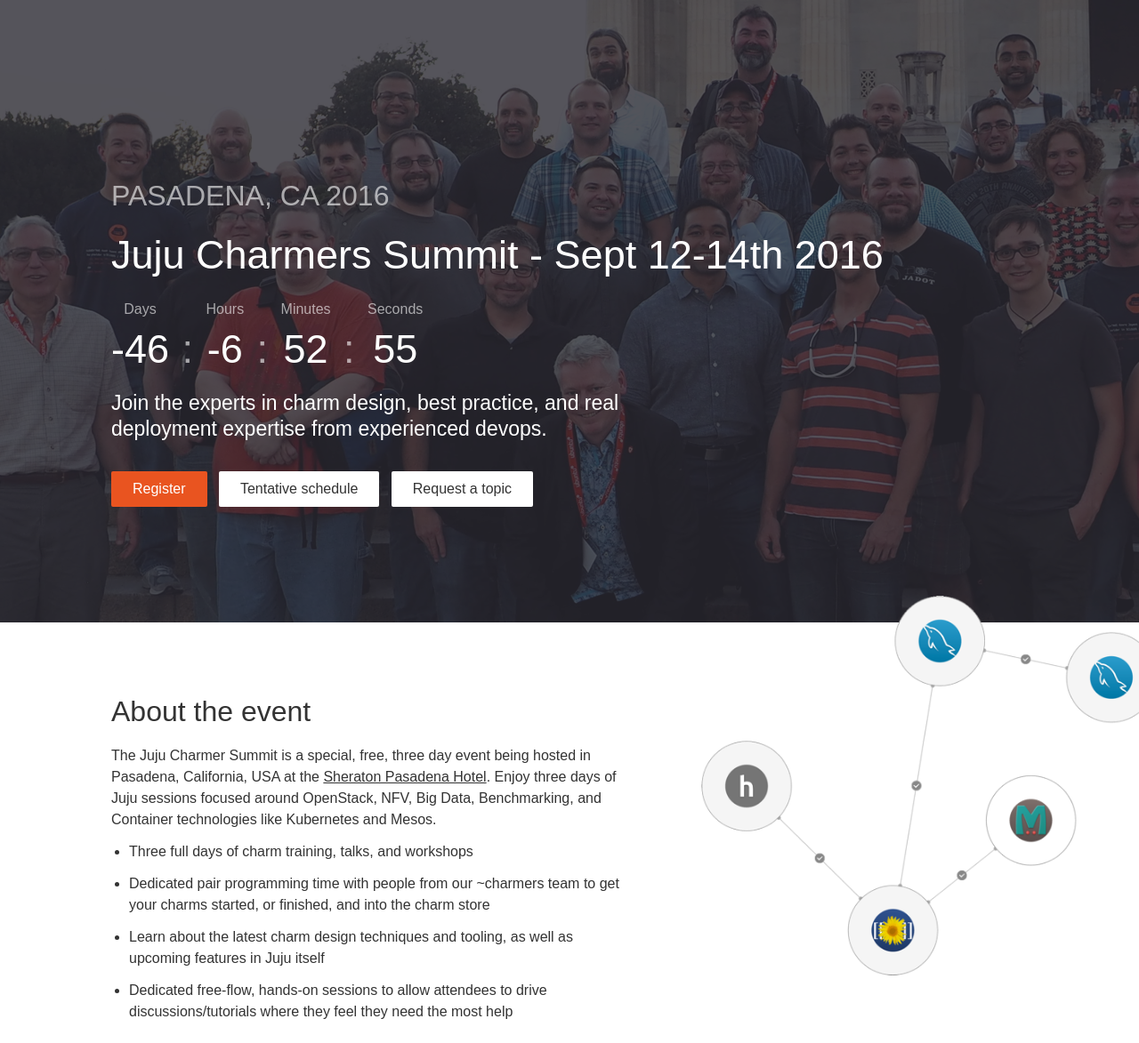
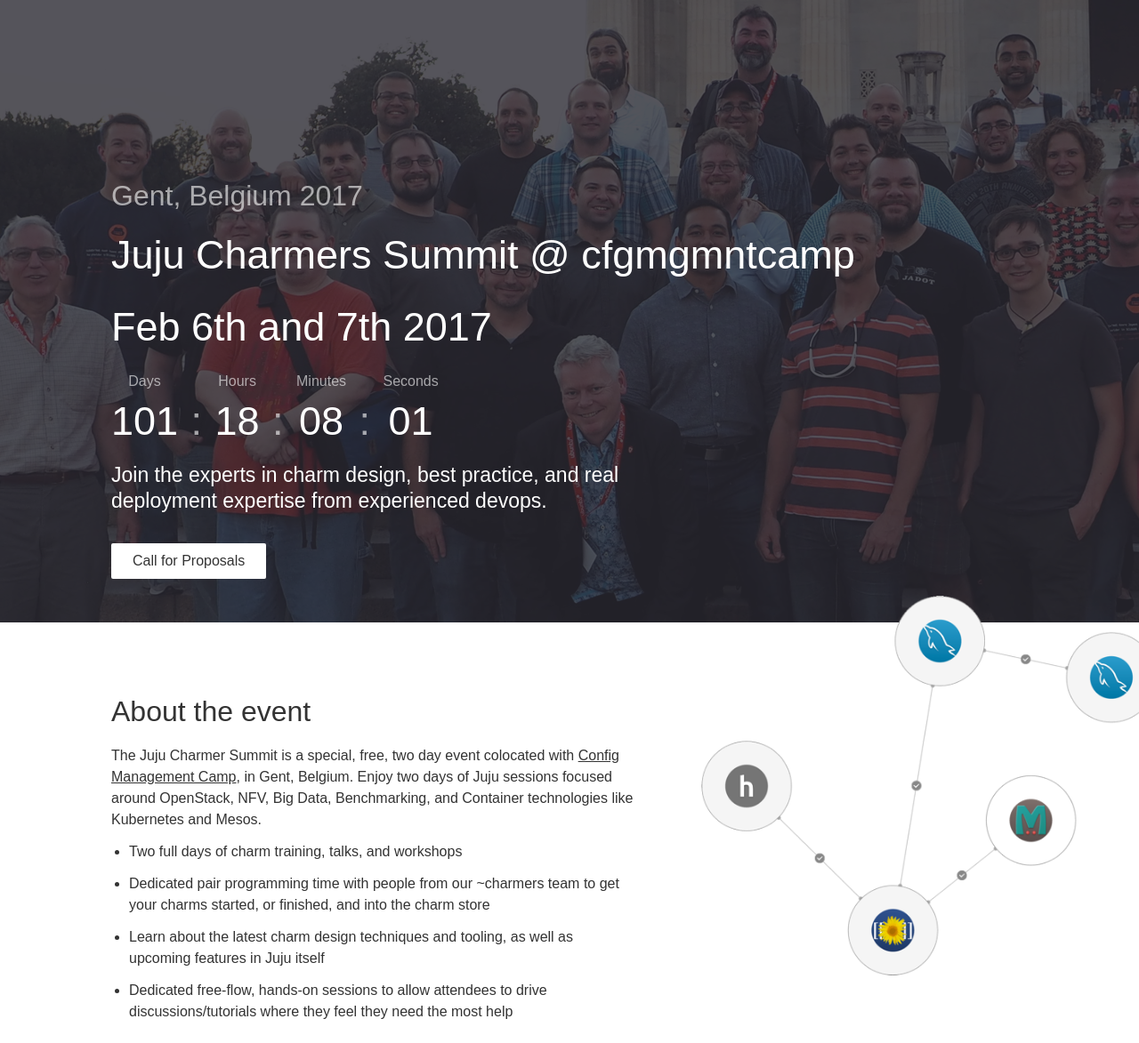
Before and after one commit to juju-solutions/juju-summit, a website: page index.html in a window 1280 px wide. Shown: the top 1173 px of the page at 89% size. Drawn offline with Linux system fonts and the light colour scheme; a web font is replaced by a local one.

Commit message:
Update for Gent 2017.

```diff
--- a/index.html
+++ b/index.html
@@ -33,8 +33,9 @@
             <div class="row-hero">
               <div class="inner-wrapper">
                 <div class="eleven-col">
-                  <h2 class="opacity">PASADENA, CA 2016</h2>
-                  <h1>Juju Charmers Summit - Sept 12-14th 2016</h1>
+                  <h2 class="opacity">Gent, Belgium 2017</h2>
+                  <h1>Juju Charmers Summit @ cfgmgmntcamp<h1>
+                  <h1>Feb 6th and 7th 2017</h1>
                   <div id="clockdiv">
                     <div class="figure-container">
                       <div class="smalltext">Days</div>
@@ -65,9 +66,9 @@
                 </div>
                 <div class="eight-col">
                   <h3>Join the experts in charm design, best practice, and real deployment expertise from experienced devops.</h3>
-                  <a href="https://www.eventbrite.co.uk/e/3rd-juju-charmer-summit-pasadena-ca-tickets-25977092182"><button class="" type="button" name="button">Register</button></a>&nbsp;&nbsp;
-                  <a href="https://docs.google.com/spreadsheets/d/1czOlxejWRkE5tHnX8c04Xo5ZhxVe5auiDoCBqR4mN90/edit?usp=sharing"><button class="button--primary" type="button" name="button">Tentative schedule</button></a>&nbsp;&nbsp;
-                  <a href="http://goo.gl/forms/MS6Xkdja9hjPDmFE3"><button class="button--primary" type="button" name="button">Request a topic</button></a>&nbsp;&nbsp;
+                  <!-- <a href="https://www.eventbrite.co.uk/e/3rd-juju-charmer-summit-pasadena-ca-tickets-25977092182"><button class="" type="button" name="button">Register</button></a>&nbsp;&nbsp;
+                  <a href="https://docs.google.com/spreadsheets/d/1czOlxejWRkE5tHnX8c04Xo5ZhxVe5auiDoCBqR4mN90/edit?usp=sharing"><button class="button--primary" type="button" name="button">Tentative schedule</button></a>&nbsp;&nbsp; -->
+                  <a href="https://docs.google.com/forms/d/e/1FAIpQLSeAMyDhrz4Z-xcSvCIroDoA1EKy-FhWIRwg8CEwjB1Lt9GM_g/viewform?c=0&w=1"><button class="button--primary" type="button" name="button">Call for Proposals</button></a>&nbsp;&nbsp;
                 </div>
               </div>
             </div>
@@ -76,9 +77,9 @@
                 <div class="seven-col">
                   <h2>About the event</h2>
                   <p>
-                    The Juju Charmer Summit is a special, free, three day event being hosted in Pasadena, California, USA at the <a href="http://www.sheratonpasadena.com/">Sheraton Pasadena Hotel</a>. Enjoy three days of Juju sessions focused around OpenStack, NFV, Big Data, Benchmarking, and Container technologies like Kubernetes and Mesos.
+                    The Juju Charmer Summit is a special, free, two day event colocated with <a href="http://cfgmgmtcamp.eu/gent-2017/">Config Management Camp</a>, in Gent, Belgium. Enjoy two days of Juju sessions focused around OpenStack, NFV, Big Data, Benchmarking, and Container technologies like Kubernetes and Mesos.
                     <ul>
-                      <li>Three full days of charm training, talks, and workshops</li>
+                      <li>Two full days of charm training, talks, and workshops</li>
                       <li>Dedicated pair programming time with people from our ~charmers team to get your charms started, or finished, and into the charm store</li>
                       <li>Learn about the latest charm design techniques and tooling, as well as upcoming features in Juju itself</li>
                       <li>Dedicated free-flow, hands-on sessions to allow attendees to drive discussions/tutorials where they feel they need the most help</li>
@@ -106,7 +107,8 @@
               </div>
             </div>
             <div class="white-row"></div>
-            <div class="row">
+            <!--
+              <div class="row">
               <div class="inner-wrapper">
                 <div class="six-col map">
                   <iframe src="https://www.google.com/maps/embed?pb=!1m18!1m12!1m3!1d46958.22280607045!2d-118.15512220936427!3d34.14834988039346!2m3!1f0!2f0!3f0!3m2!1i1024!2i768!4f13.1!3m3!1m2!1s0x80c2c2dc38330b51%3A0x52b41161ad18f4a!2sPasadena%2C+CA%2C+USA!5e0!3m2!1sen!2suk!4v1464012566209" width="50%" height="370" frameborder="0" style="border:0" allowfullscreen></iframe>
@@ -119,6 +121,7 @@
                   <p>Mail: <a href="mailto:juju@lists.ubuntu.com">juju@lists.ubuntu.com</a></p>
                 </div>
               </div>
+              -->
             </div>
 
         </div>
@@ -197,7 +200,7 @@
       var timeinterval = setInterval(updateClock, 1000);
       }
 
-      var deadline = new Date(Date.parse(new Date("September 12, 2016 12:00:00")));
+      var deadline = new Date(Date.parse(new Date("February 6, 2017 12:00:00")));
       initializeClock('clockdiv', deadline);
     </script>
 
```
